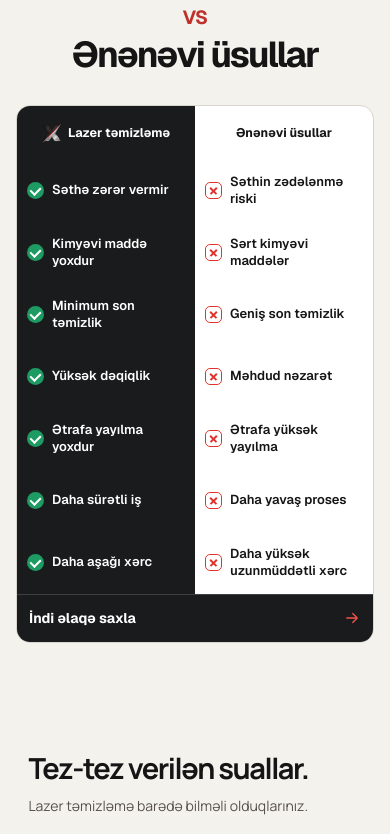
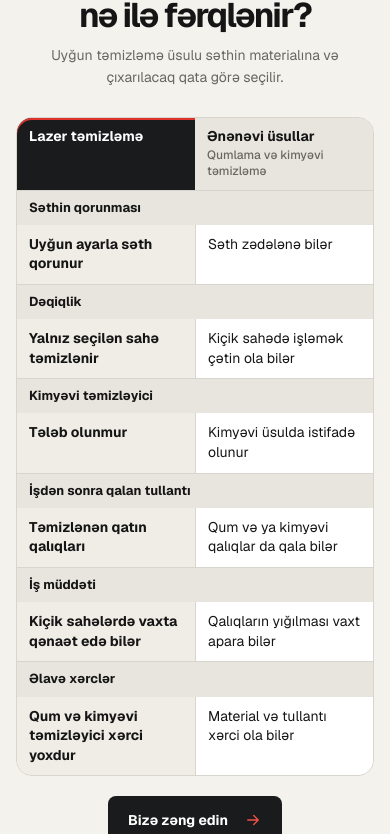
Before and after one commit to Kvseis/LaserX-Website, a Next.js app: page / in a window 390 px wide. Shown: the part 7619-8453 px from the top of the page. Built offline with nearby package versions, Linux system fonts and the light colour scheme.

Commit message:
Simplify the cleaning methods comparison

```diff
--- a/src/app/globals.css
+++ b/src/app/globals.css
@@ -272,36 +272,34 @@ h2 { margin: 0; font-size: clamp(42px, 5.1vw, 74px); line-height: 1.01; letter-s
 .technology-preview-cta:hover { color: #111; background: #fff; border-color: #fff; transform: translateY(-2px); }
 
 .methods { color: var(--ink); background: var(--paper); }
-.methods-layout { padding-top: clamp(140px, 11vw, 174px); display: flex; flex-direction: column; gap: 0; }
-.methods-copy { max-width: 1040px; margin: 0 auto; text-align: center; }
-.methods-copy h2 { margin: 0; display: flex; flex-direction: column; align-items: center; font-size: clamp(38px, 5vw, 72px); line-height: 1.04; letter-spacing: -.055em; font-weight: 650; text-wrap: balance; }
-.methods-copy h2 em { margin: .2em 0; color: #bf302a; font-size: .48em; font-style: normal; letter-spacing: -.02em; }
-.comparison-matrix { width: 100%; margin-top: clamp(46px, 5vw, 78px); }
-.comparison-head, .comparison-row { display: grid; grid-template-columns: minmax(0, 1.15fr) minmax(0, .9fr) minmax(0, 1.1fr); }
-.comparison-head { min-height: 66px; }
-.comparison-head b { min-width: 0; padding: 17px 24px; display: flex; flex-direction: column; justify-content: center; font-size: clamp(18px, 1.65vw, 24px); line-height: 1.1; font-weight: 600; }
-.comparison-laser-head { min-width: 0; padding: 17px 24px; display: flex; align-items: center; color: #fff; background: var(--dark); border-radius: 17px 17px 0 0; }
-.comparison-laser-brand { display: inline-flex; align-items: center; gap: 9px; min-width: 0; font-size: clamp(16px, 1.45vw, 21px); font-weight: 650; line-height: 1.1; }
-.comparison-laser-brand img { flex: 0 0 auto; width: 29px; height: 29px; object-fit: contain; }
-.comparison-head small { margin-top: 5px; color: #676761; font-family: inherit; font-size: 12px; }
-.comparison-criterion, .comparison-value { min-width: 0; min-height: 65px; padding: 15px 24px; display: flex; align-items: center; gap: 13px; font-size: 14px; line-height: 1.35; }
-.comparison-criterion { border-top: 1px solid #d8d5cf; background: var(--paper-2); font-weight: 650; }
-.comparison-icon { flex: 0 0 22px; color: var(--red); }
-.comparison-value { font-weight: 560; }
-.laser-value { color: #fff; background: var(--dark); border-top: 1px solid rgba(255,255,255,.16); }
-.comparison-laser-footer { display: grid; grid-template-columns: minmax(0, 1.15fr) minmax(0, .9fr) minmax(0, 1.1fr); }
+.methods-layout { max-width: 1080px; padding-top: clamp(88px, 10vw, 148px); }
+.methods-copy { margin: 0 auto; text-align: center; }
+.methods-copy h2 { margin: 0; font-size: clamp(36px, 5vw, 66px); line-height: 1.04; letter-spacing: -.055em; font-weight: 650; text-wrap: balance; }
+.methods-copy p { max-width: 56ch; margin: 16px auto 0; color: var(--muted); font-size: 15px; line-height: 1.55; text-wrap: pretty; }
+.comparison-matrix { width: 100%; margin-top: clamp(28px, 4vw, 52px); border: 1px solid #d8d5cf; border-spacing: 0; border-radius: 16px; table-layout: fixed; }
+.comparison-matrix :is(th, td) { padding: 17px clamp(14px, 2.4vw, 28px); text-align: left; overflow-wrap: anywhere; }
+.comparison-head th { background: var(--paper-2); font-size: 17px; font-weight: 680; line-height: 1.2; }
+.comparison-head .comparison-label-head { width: 24%; border-start-start-radius: 15px; }
+.comparison-head .comparison-laser-head { color: #fff; background: var(--dark); box-shadow: inset 0 2px var(--red); }
+.comparison-head .comparison-traditional-head { border-start-end-radius: 15px; }
+.comparison-head small { display: block; margin-top: 4px; color: var(--muted); font-size: 13px; font-weight: 500; line-height: 1.3; }
+.comparison-row > * { border-top: 1px solid #d8d5cf; font-size: 15px; line-height: 1.4; }
+.comparison-criterion { background: var(--paper); font-weight: 680; }
+.laser-value { background: #f0ede7; font-weight: 630; }
+.traditional-value { border-left: 1px solid #d8d5cf; background: #fff; }
+.comparison-row:last-child .comparison-criterion { border-end-start-radius: 15px; }
+.comparison-row:last-child .traditional-value { border-end-end-radius: 15px; }
 .comparison-contact {
-  grid-column: 2;
-  min-height: 60px;
-  padding: 12px 24px;
+  width: fit-content;
+  min-height: 48px;
+  margin: 20px auto 0;
+  padding: 12px 20px;
   display: flex;
   align-items: center;
-  justify-content: space-between;
-  gap: 12px;
+  gap: 16px;
   color: #fff;
   background: var(--dark);
-  border-top: 1px solid rgba(255,255,255,.16);
-  border-radius: 0 0 17px 17px;
+  border-radius: 8px;
   font-size: 14px;
   font-weight: 650;
   line-height: 1.35;
@@ -310,14 +308,6 @@ h2 { margin: 0; font-size: clamp(42px, 5.1vw, 74px); line-height: 1.01; letter-s
 .comparison-contact:hover, .comparison-contact:focus-visible { background: #2b2d2d; }
 .comparison-contact:focus-visible { outline-offset: -4px; }
 .comparison-contact:active { background: #343636; }
-.traditional-value { border-top: 1px solid #d8d5cf; }
-.comparison-mark { position: relative; width: 19px; height: 19px; flex: 0 0 19px; }
-.comparison-mark.good { background: #1d9b63; border-radius: 50%; }
-.comparison-mark.good::after { position: absolute; top: 4px; left: 6px; width: 5px; height: 8px; content: ''; border: solid #fff; border-width: 0 2px 2px 0; transform: rotate(45deg); }
-.comparison-mark.bad { border: 1.5px solid var(--red); border-radius: 5px; }
-.comparison-mark.bad::before, .comparison-mark.bad::after { position: absolute; top: 8px; left: 4px; width: 9px; height: 1.5px; content: ''; background: var(--red); transform: rotate(45deg); }
-.comparison-mark.bad::after { transform: rotate(-45deg); }
-.comparison-mobile-label { display: none; }
 
 .contact { position: relative; min-height: 720px; padding: 100px 4vw; display: flex; flex-direction: column; align-items: center; justify-content: center; overflow: hidden; color: #111; text-align: center; background: var(--paper-2); }
 .contact::before { position: absolute; top: 0; left: 4vw; right: 4vw; height: 1px; content: ''; background: rgba(17,17,17,.18); }
@@ -338,8 +328,6 @@ a:focus-visible, button:focus-visible, input:focus-visible, summary:focus-visibl
 
 @media (max-width: 1000px) {
   .result-grid { grid-template-columns: repeat(2, minmax(0, 1fr)); }
-  .comparison-head b { padding-inline: 18px; }
-  .comparison-criterion, .comparison-value { padding-inline: 18px; }
   .technology-preview-inner { min-height: 620px; }
   .technology-preview-copy { width: 58%; min-height: 620px; padding: 52px; }
   .technology-preview-media img { object-position: 60% center; }
@@ -416,31 +404,19 @@ a:focus-visible, button:focus-visible, input:focus-visible, summary:focus-visibl
   .technology-preview-copy ul { margin-top: 28px; }
   .technology-preview-copy li { font-size: 13px; }
   .technology-preview-cta { width: max-content; max-width: 100%; margin-top: 32px; }
-.methods-copy h2 { font-size: clamp(35px, 9.2vw, 48px); }
-.methods-copy h2 em { margin: 8px 0; font-size: .53em; }
-  .comparison-matrix { margin-top: 32px; overflow: hidden; border: 1px solid #d8d5cf; border-radius: 14px; background: #fff; }
-.comparison-head { min-height: 0; display: grid; grid-template-columns: repeat(2, minmax(0, 1fr)); }
-.comparison-label-head { display: none; }
-.comparison-head > b { min-height: 54px; padding: 8px 10px; display: flex; align-items: center; justify-content: center; border-left: 0; font-size: 12.5px; font-weight: 650; text-align: center; }
-.comparison-head > b small { display: none; }
-.comparison-laser-head { min-height: 54px; padding: 8px 10px; justify-content: center; border-radius: 0; }
-.comparison-laser-brand { gap: 6px; font-size: 12.5px; text-align: center; }
-.comparison-laser-brand img { width: 20px; height: 20px; }
-.comparison-row { grid-template-columns: repeat(2, minmax(0, 1fr)); margin: 0; border: 0; border-radius: 0; background: #fff; }
-.comparison-row + .comparison-row { border-top: 0; }
-.comparison-criterion { position: absolute; width: 1px; height: 1px; padding: 0; overflow: hidden; clip-path: inset(50%); white-space: nowrap; }
-  .comparison-icon { width: 16px; height: 16px; flex-basis: 16px; }
-.comparison-value { min-height: 62px; padding: 10px; align-items: center; gap: 8px; font-size: 13px; line-height: 1.3; overflow-wrap: anywhere; }
-.comparison-value .comparison-mark { width: 17px; height: 17px; flex-basis: 17px; }
-.comparison-value .comparison-mark.good::after { top: 3px; left: 5px; }
-.comparison-value .comparison-mark.bad::before, .comparison-value .comparison-mark.bad::after { top: 7px; left: 3px; }
-.comparison-value .comparison-mark { margin-top: 0; }
-.comparison-value > span { display: block; }
-.comparison-mobile-label { display: none; }
-.laser-value { border-top: 0; }
-.traditional-value { border-top: 0; border-left: 0; }
-.comparison-laser-footer { display: block; }
-.comparison-contact { min-height: 48px; padding-inline: 12px; border-radius: 0; }
+  .methods-copy h2 { font-size: clamp(34px, 8.5vw, 48px); }
+  .methods-copy p { margin-top: 12px; font-size: 14px; }
+  .comparison-matrix, .comparison-matrix :is(thead, tbody) { display: block; }
+  .comparison-matrix tr { display: grid; grid-template-columns: repeat(2, minmax(0, 1fr)); }
+  .comparison-matrix :is(th, td) { padding: 10px 12px; }
+  .comparison-head .comparison-label-head { position: absolute; width: 1px; height: 1px; padding: 0; overflow: hidden; clip-path: inset(50%); }
+  .comparison-head th { font-size: 14px; }
+  .comparison-head small { font-size: 12px; }
+  .comparison-head .comparison-laser-head { border-start-start-radius: 15px; }
+  .comparison-row .comparison-criterion { grid-column: 1 / -1; padding-block: 8px; background: var(--paper-2); font-size: 13px; }
+  .comparison-row td { border-top: 0; font-size: 14px; }
+  .comparison-row:last-child .comparison-criterion { border-end-start-radius: 0; }
+  .comparison-row:last-child .laser-value { border-end-start-radius: 15px; }
   .contact { min-height: 620px; padding: 82px 16px; }
   html:not(:lang(az)) .contact h2 { font-size: clamp(40px, 10vw, 54px); }
   .big-phone { margin: 35px 0; }
--- a/src/app/motion.css
+++ b/src/app/motion.css
@@ -28,16 +28,6 @@
 
 .menu-button[aria-expanded='true'] span:first-child { transform: translateY(3.5px) rotate(45deg); }
 .menu-button[aria-expanded='true'] span:last-child { transform: translateY(-3.5px) rotate(-45deg); }
-
-.comparison-row > :is(.comparison-criterion, .comparison-value) {
-  transition: background-color var(--motion-fast) ease;
-}
-
-@media (hover: hover) and (pointer: fine) {
-  .comparison-row:hover .comparison-criterion { background-color: #e0d9d1; }
-  .comparison-row:hover .laser-value { background-color: #2b2d2d; }
-  .comparison-row:hover .traditional-value { background-color: #ece8e1; }
-}
 
 @media (prefers-reduced-motion: no-preference) {
   @view-transition { navigation: auto; }
--- a/src/components/ComparisonIcon.tsx
+++ /dev/null
@@ -1,15 +0,0 @@
-const icons = [
-  <><path d="M12 3 4.5 6v5.5c0 4.4 2.7 7.5 7.5 9.5 4.8-2 7.5-5.1 7.5-9.5V6L12 3Z" /><path d="m9 12 2 2 4-4" /></>,
-  <><path d="M9 3h6M10 3v6l-5.5 9.1A2 2 0 0 0 6.2 21h11.6a2 2 0 0 0 1.7-2.9L14 9V3" /><path d="M8 15h8" /></>,
-  <><path d="m12 2 1.6 5.4L19 9l-5.4 1.6L12 16l-1.6-5.4L5 9l5.4-1.6L12 2ZM19 17l.7 2.3L22 20l-2.3.7L19 23l-.7-2.3L16 20l2.3-.7L19 17Z" /></>,
-  <><circle cx="12" cy="12" r="9" /><circle cx="12" cy="12" r="5" /><circle cx="12" cy="12" r="1" /></>,
-  <><path d="M3 8h11a3 3 0 1 0-3-3M2 12h17a3 3 0 1 1-3 3M4 16h7a3 3 0 1 1-3 3" /></>,
-  <><circle cx="12" cy="12" r="9" /><path d="M12 7v5l3 2" /></>,
-  <><circle cx="9" cy="9" r="5" /><path d="M6 9h6M9 6v6M14 13a5 5 0 1 0 5 5" /><path d="M16 18h6" /></>,
-];
-
-export default function ComparisonIcon({ index }: { index: number }) {
-  return <svg className="comparison-icon" width="22" height="22" viewBox="0 0 24 24" fill="none" stroke="currentColor" strokeWidth="1.7" strokeLinecap="round" strokeLinejoin="round" aria-hidden="true">
-    {icons[index]}
-  </svg>;
-}
--- a/src/components/HomePage.tsx
+++ b/src/components/HomePage.tsx
@@ -12,7 +12,6 @@ import { siteOrigin } from '@/lib/site-urls';
 import { phone, whatsapp } from '@/lib/contact';
 import BeforeAfterCard from './BeforeAfterCard';
 import ScrollCleaningFilm from './ScrollCleaningFilm';
-import ComparisonIcon from './ComparisonIcon';
 import HomeLoadingScreen from './HomeLoadingScreen';
 import HomeOpening from './HomeOpening';
 import openingStyles from './HomeOpening.module.css';
@@ -80,29 +79,31 @@ export default function HomePage({ locale, copy }: { locale: Locale; copy: SiteC
 
       <ServicesShowcase copy={copy.services} technologyPath={technologyPath} />
 
-      <section className="methods" id="ustunlukler"><div className="wrap methods-layout">
+      <section className="methods" id="ustunlukler" aria-labelledby="methods-title"><div className="wrap methods-layout">
         <div className="methods-copy">
-          <h2><span>{methods.laser}</span><em>VS</em><span>{methods.traditional}</span></h2>
+          <h2 id="methods-title">{methods.title}</h2>
+          <p>{methods.intro}</p>
         </div>
-        <div className="comparison-matrix">
-          <div role="table" aria-label={methods.label}>
-            <div className="comparison-head" role="row">
-              <span className="comparison-label-head" aria-hidden="true" />
-              <div className="comparison-laser-head" role="columnheader">
-                <span className="comparison-laser-brand"><Image unoptimized src="/images/laserx-mark-128.webp" width={28} height={28} alt="" />{methods.laser}</span>
-              </div>
-              <b role="columnheader">{methods.traditional}<small>{methods.examples}</small></b>
-            </div>
-            {methods.rows.map(([laser, traditional], index) => <div className="comparison-row" role="row" key={laser}>
-              <strong className="comparison-criterion" role="rowheader"><ComparisonIcon index={index} />{methods.rowLabels[index]}</strong>
-              <span className="comparison-value laser-value" role="cell"><i className="comparison-mark good" aria-hidden="true" /><span><small className="comparison-mobile-label" aria-hidden="true">{methods.laser}</small>{laser}</span></span>
-              <span className="comparison-value traditional-value" role="cell"><i className="comparison-mark bad" aria-hidden="true" /><span><small className="comparison-mobile-label" aria-hidden="true">{methods.traditional}</small>{traditional}</span></span>
-            </div>)}
-          </div>
-          <div className="comparison-laser-footer">
-            <a className="comparison-contact" href={phone}>{methods.contact}<ButtonArrow /></a>
-          </div>
-        </div>
+        <table className="comparison-matrix" role="table" aria-labelledby="methods-title">
+          <thead role="rowgroup">
+            <tr className="comparison-head" role="row">
+              <th className="comparison-label-head" scope="col" role="columnheader">{methods.criterion}</th>
+              <th className="comparison-laser-head" scope="col" role="columnheader">{methods.laser}</th>
+              <th className="comparison-traditional-head" scope="col" role="columnheader">
+                {methods.traditional}
+                <small>{methods.examples}</small>
+              </th>
+            </tr>
+          </thead>
+          <tbody role="rowgroup">
+            {methods.rows.map(([criterion, laser, traditional]) => <tr className="comparison-row" role="row" key={criterion}>
+              <th className="comparison-criterion" scope="row" role="rowheader">{criterion}</th>
+              <td className="laser-value" role="cell">{laser}</td>
+              <td className="traditional-value" role="cell">{traditional}</td>
+            </tr>)}
+          </tbody>
+        </table>
+        <a className="comparison-contact" href={phone}>{methods.contact}<ButtonArrow /></a>
       </div></section>
 
       <FaqSection copy={copy.faq} />
--- a/src/lib/messages/az.ts
+++ b/src/lib/messages/az.ts
@@ -151,26 +151,25 @@ const az = {
     ],
   },
   methods: {
-    contact: 'İndi əlaqə saxla',
+    title: 'Lazer təmizləmə nə ilə fərqlənir?',
+    contact: 'Bizə zəng edin',
+    criterion: 'Meyar',
     laser: 'Lazer təmizləmə',
     traditional: 'Ənənəvi üsullar',
-    examples: 'Qumlama / kimyəvi',
-    label: 'Lazer və ənənəvi təmizləmə üsullarının müqayisəsi',
+    examples: 'Qumlama və kimyəvi təmizləmə',
     intro: 'Uyğun təmizləmə üsulu səthin materialına və çıxarılacaq qata görə seçilir.',
-    rowLabels: ['Səthin qorunması', 'Kimyəvi maddələr', 'Son təmizlik', 'Dəqiqlik', 'Ətrafa yayılma', 'İş müddəti', 'Uzunmüddətli xərc'],
     steps: [
       'Səthi və təmizlənəcək qatı qiymətləndiririk.',
       'Kiçik sahədə uyğun lazer parametrlərini sınaqdan keçiririk.',
       'İşi təhvil verməzdən əvvəl nəticəni yoxlayırıq.',
     ],
     rows: [
-      ['Səthə zərər vermir', 'Səthin zədələnmə riski'],
-      ['Kimyəvi maddə yoxdur', 'Sərt kimyəvi maddələr'],
-      ['Minimum son təmizlik', 'Geniş son təmizlik'],
-      ['Yüksək dəqiqlik', 'Məhdud nəzarət'],
-      ['Ətrafa yayılma yoxdur', 'Ətrafa yüksək yayılma'],
-      ['Daha sürətli iş', 'Daha yavaş proses'],
-      ['Daha aşağı xərc', 'Daha yüksək uzunmüddətli xərc'],
+      ['Səthin qorunması', 'Uyğun ayarla səth qorunur', 'Səth zədələnə bilər'],
+      ['Dəqiqlik', 'Yalnız seçilən sahə təmizlənir', 'Kiçik sahədə işləmək çətin ola bilər'],
+      ['Kimyəvi təmizləyici', 'Tələb olunmur', 'Kimyəvi üsulda istifadə olunur'],
+      ['İşdən sonra qalan tullantı', 'Təmizlənən qatın qalıqları', 'Qum və ya kimyəvi qalıqlar da qala bilər'],
+      ['İş müddəti', 'Kiçik sahələrdə vaxta qənaət edə bilər', 'Qalıqların yığılması vaxt apara bilər'],
+      ['Əlavə xərclər', 'Qum və kimyəvi təmizləyici xərci yoxdur', 'Material və tullantı xərci ola bilər'],
     ],
   },
   technology: {
```
Also changed, not shown: scripts/visual-check.mjs (+20 -10 lines), src/lib/messages/en.ts (+10 -11 lines), src/lib/messages/ru.ts (+10 -11 lines), src/lib/messages/tr.ts (+10 -11 lines).
